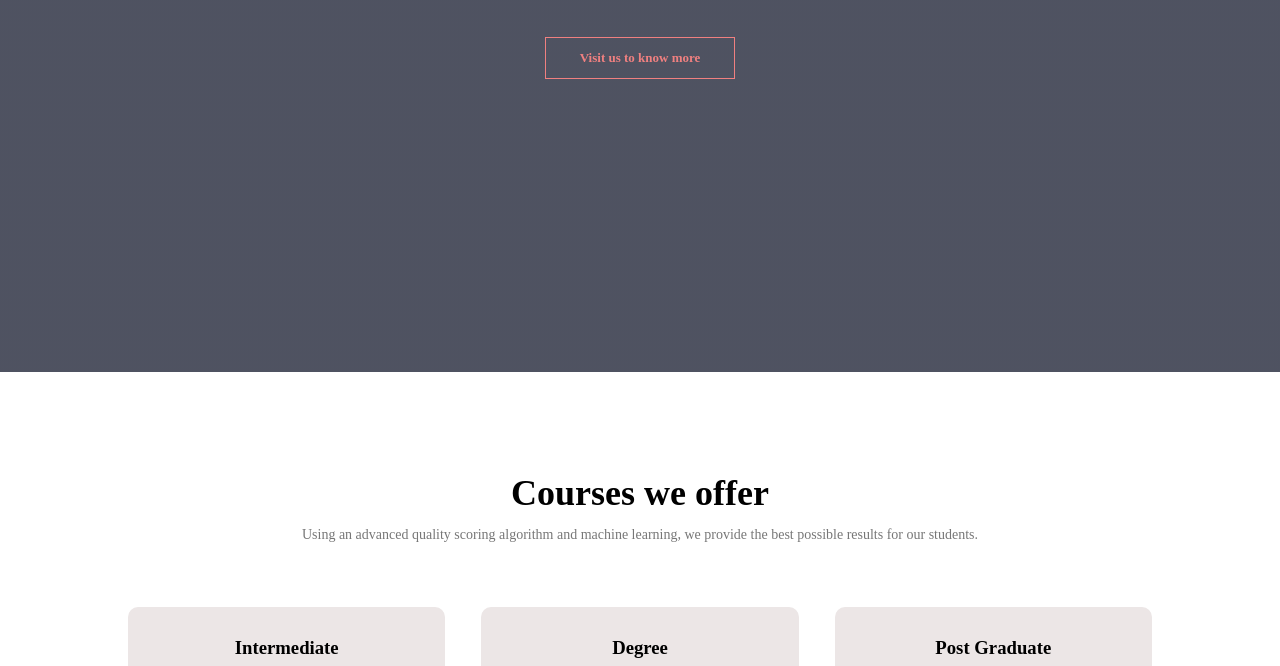
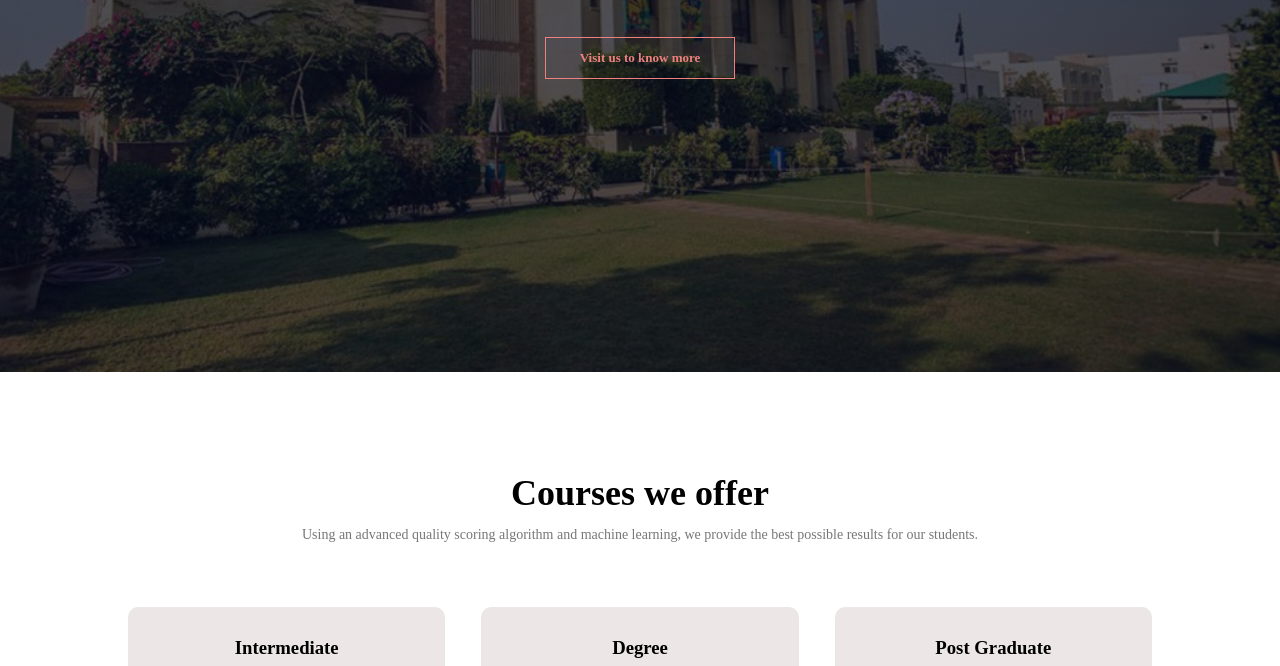
Before and after one commit to Akankshakri-sudo/School-website., a plain HTML site: page index.html in a window 1280 px wide. Shown: the part 428-1094 px from the top of the page. Drawn offline with Linux system fonts and the light colour scheme; the site is published under a folder, as on GitHub Pages, so addresses that start at the root find nothing.

Commit message:
Update school.css

```diff
--- a/school.css
+++ b/school.css
@@ -6,7 +6,7 @@
 .header{
     min-height: 100vh;
     width: 100%;
-    background-image: linear-gradient(rgba(4,9,30,0.7), rgba(4,9,30,0.7)),url('/banner.png');
+    background-image: linear-gradient(rgba(4,9,30,0.7), rgba(4,9,30,0.7)),url('./banner.png');
     background-position: center;
     background-size: cover;
     position: relative;
```
